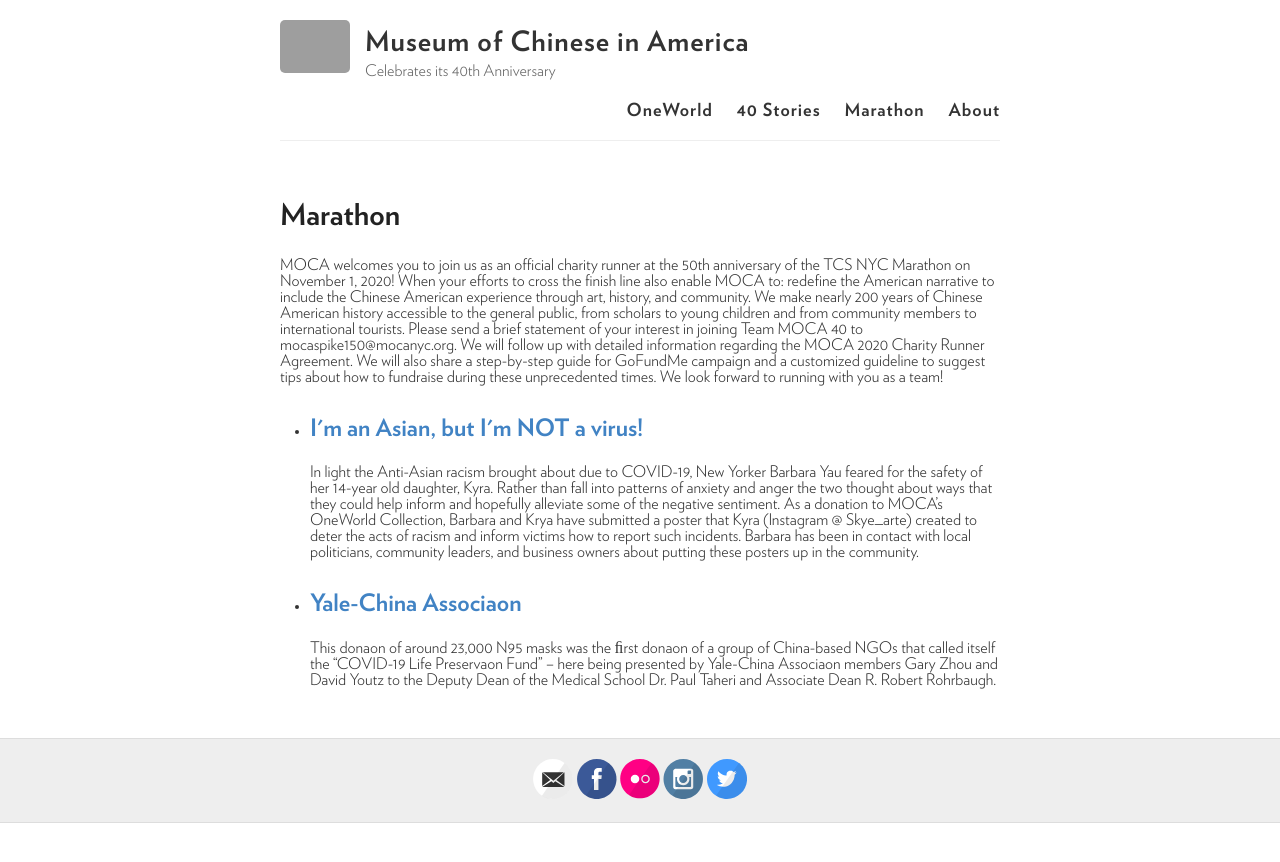
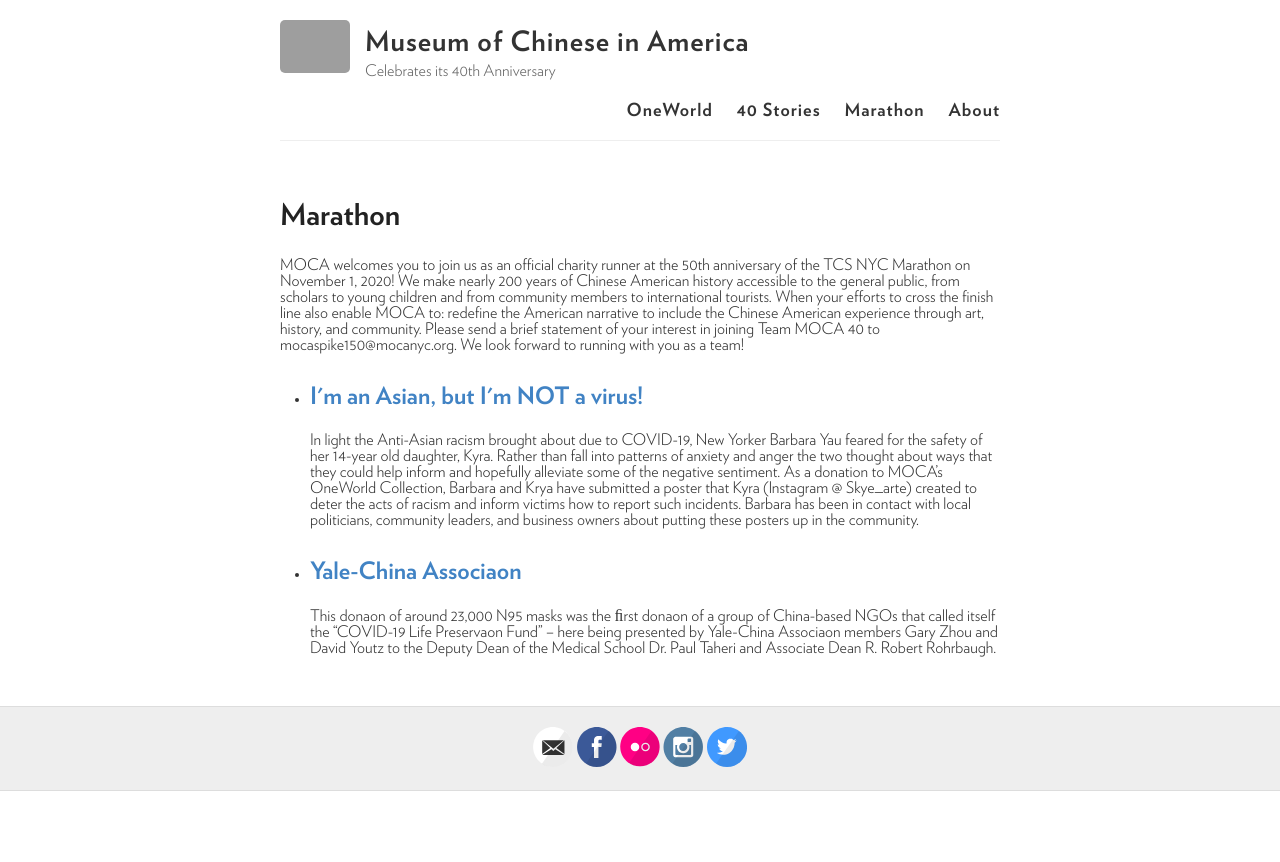
Before and after one commit to moca40/moca40.github.io, a Jekyll site: the page built from marathon.html, in a window 1280 px wide. Shown: the top 862 px of the page. Built offline with Jekyll 4.4.1, drawn with Linux system fonts in a browser that asks for light colours; grey boxes are pictures that could not be loaded.

Commit message:
Update marathon.html

```diff
--- a/marathon.html
+++ b/marathon.html
@@ -3,8 +3,7 @@
 title: Marathon
 ---
 
-MOCA welcomes you to join us as an official charity runner at the 50th anniversary of the TCS NYC Marathon on November 1, 2020! When your efforts to cross the finish line also enable MOCA to: redefine the American narrative to include the Chinese American experience through art, history, and community. We make nearly 200 years of Chinese American history accessible to the general public, from scholars to young children and from community members to international tourists.
-Please send a brief statement of your interest in joining Team MOCA 40 to mocaspike150@mocanyc.org. We will follow up with detailed information regarding the MOCA 2020 Charity Runner Agreement. We will also share a step-by-step guide for GoFundMe campaign and a customized guideline to suggest tips about how to fundraise during these unprecedented times. We look forward to running with you as a team!
+MOCA welcomes you to join us as an official charity runner at the 50th anniversary of the TCS NYC Marathon on November 1, 2020! We make nearly 200 years of Chinese American history accessible to the general public, from scholars to young children and from community members to international tourists. When your efforts to cross the finish line also enable MOCA to: redefine the American narrative to include the Chinese American experience through art, history, and community. Please send a brief statement of your interest in joining Team MOCA 40 to mocaspike150@mocanyc.org. We look forward to running with you as a team!
 
 <ul>
   {% for post in site.marathon %}
```
